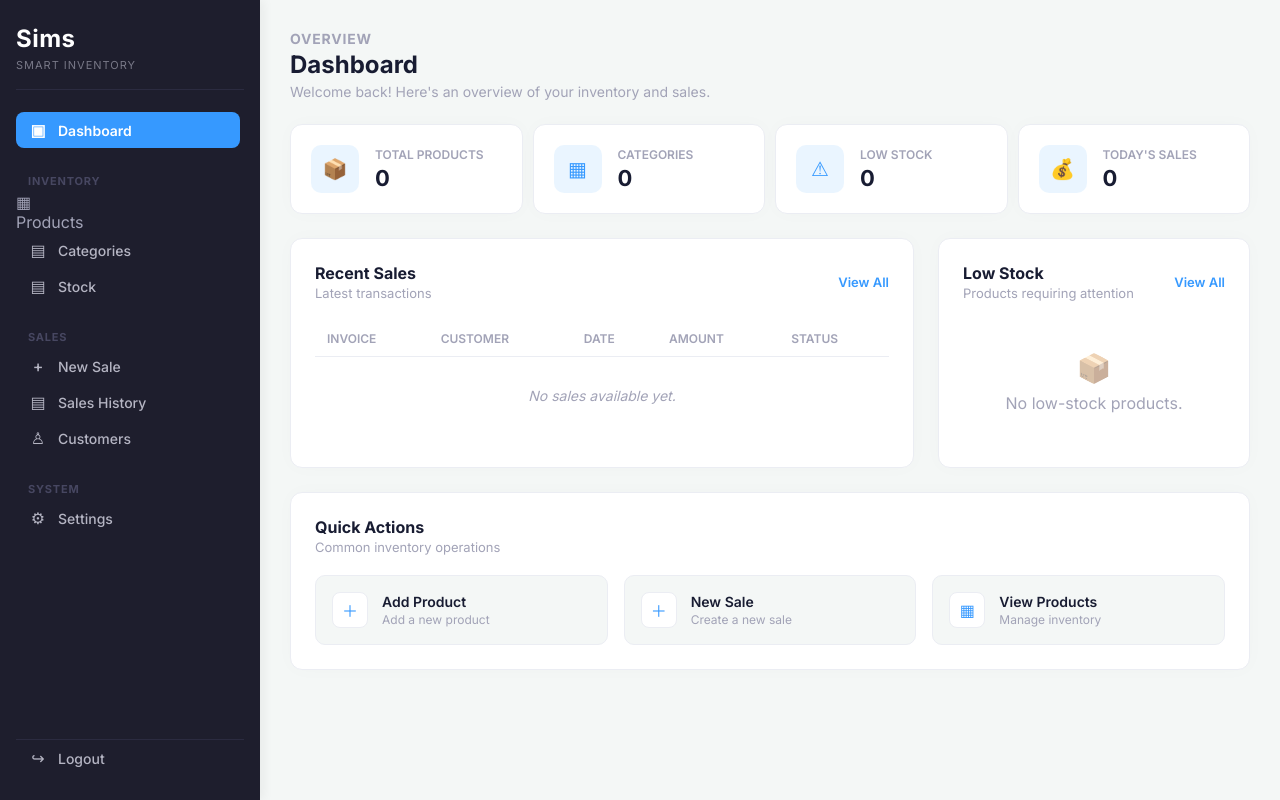
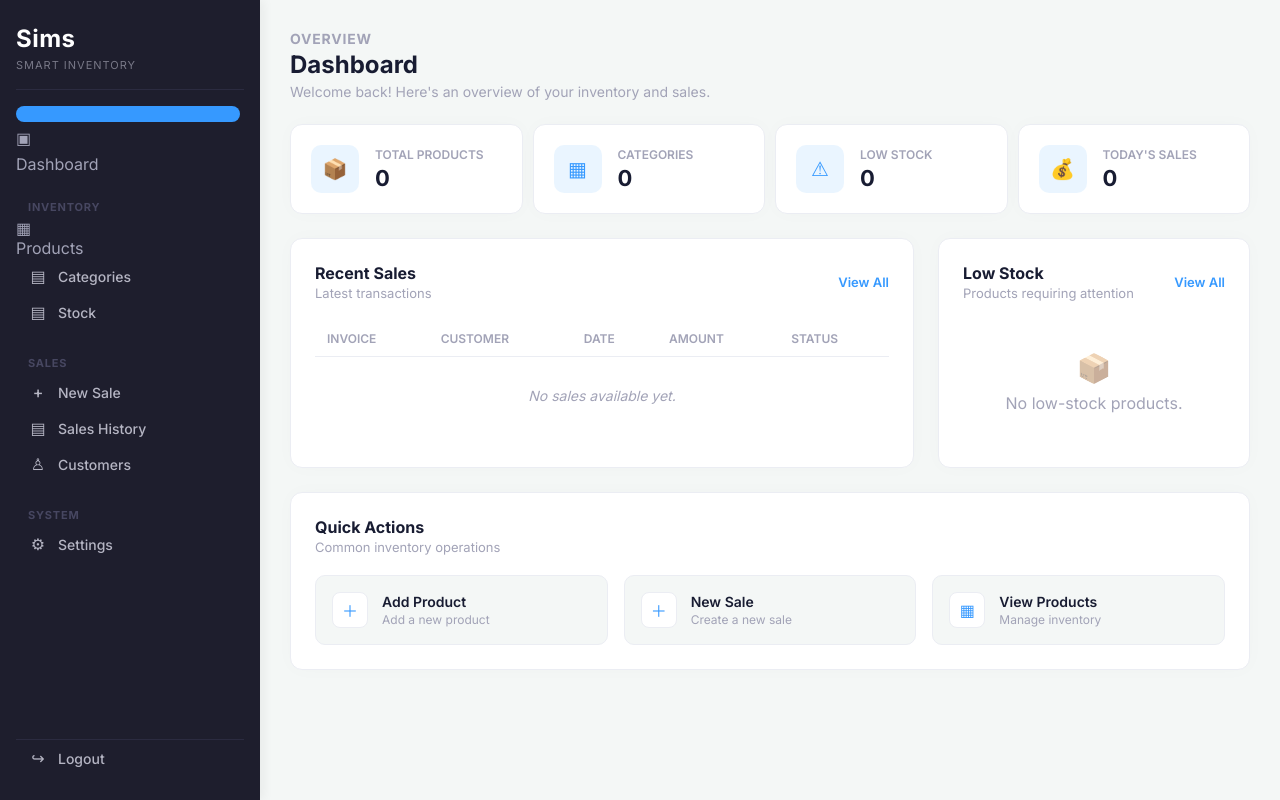
Before and after one commit to eshakanwal12/sims, a Flask app: page /dashboard in a window 1280 px wide. Run offline with Flask 3, Linux system fonts and the light colour scheme; the visitor is signed in with stand-in values (Sample User, id 1).

Commit message:
Update dashboard template with new layout and styling adjustments

```diff
--- a/static/templates/dashboard.html
+++ b/static/templates/dashboard.html
@@ -426,16 +426,16 @@
         </div>
 
         <nav class="navigation">
-            <a href="/static/templates/dashboard.html"></a>
-            <a href="{{ url_for('dashboard') }}" class="nav-link active">
+            <a href="/static/templates/dashboard.html"class="nav-link active"></a>
                 <span>▣</span>
                 Dashboard
             </a>
 
             <div class="nav-section">
+
                 <p class="section-title">Inventory</p>
-                    <span>▦</span>
-                    Products
+                <span>▦</span>
+                Products
                 </a>
                 <a href="{{ url_for('categories') }}" class="nav-link">
                     <span>▤</span>
```
